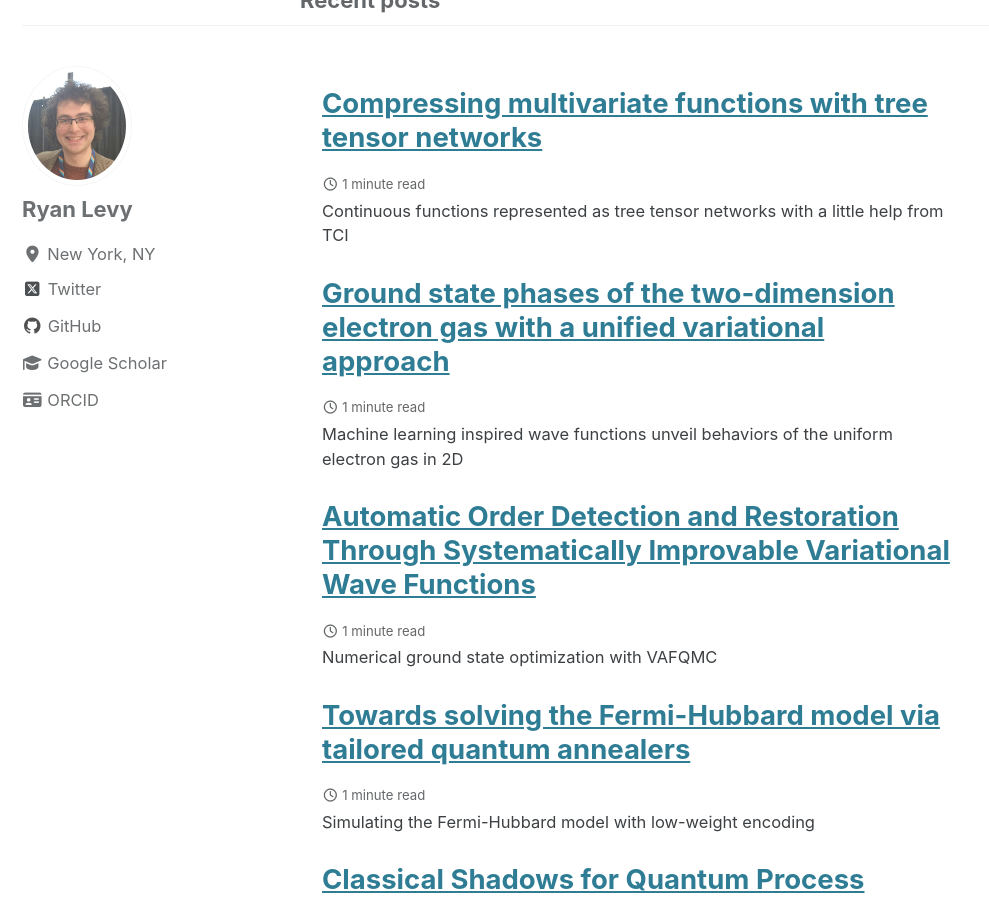
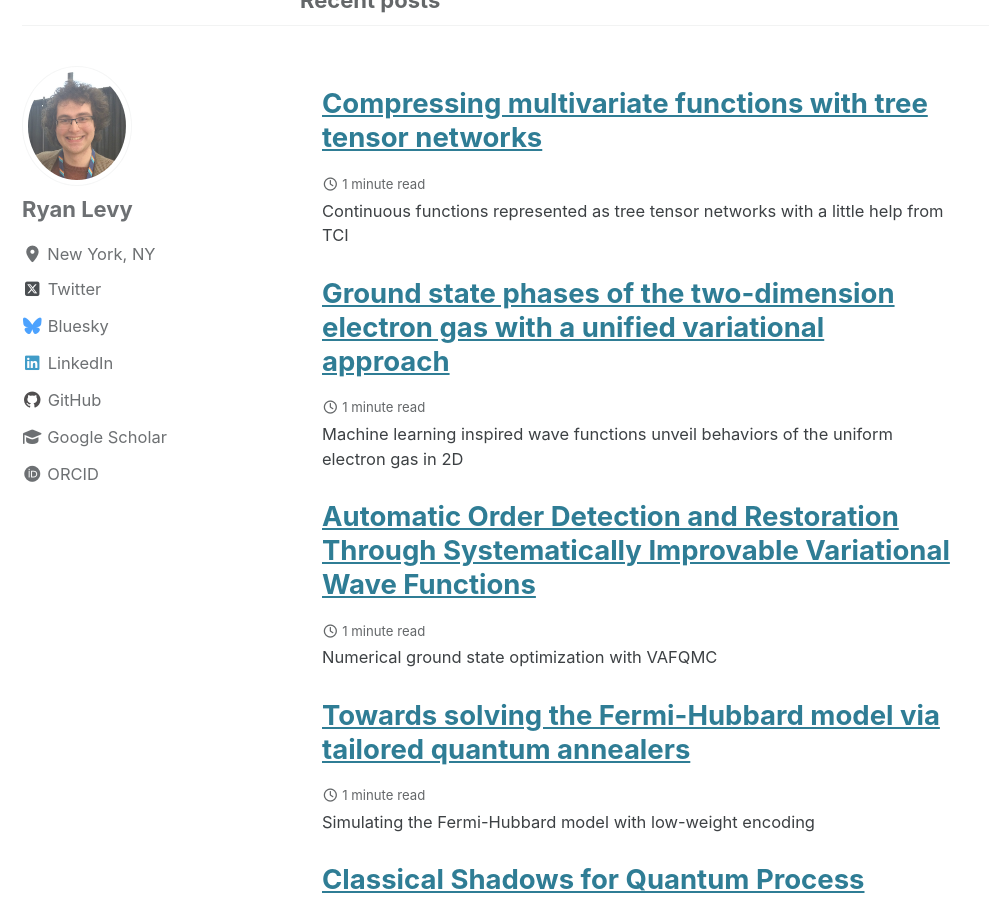
Before and after one commit to ryanlevy/ryanlevy.github.io, a Jekyll site: the page built from index.html, in a window 1280 px wide and 900 px high, scrolled down 528 px. Shown: the whole window, without its empty margins (0-989 px from the left). Built offline with Jekyll 4.4.1, drawn with Linux system fonts in a browser that asks for light colours; cached includes are drawn as plain includes; a script that is not in the unit is left out; the list of posts is cut into pages by our own code.

Commit message:
Update side icons

```diff
--- a/_config.yml
+++ b/_config.yml
@@ -122,7 +122,7 @@ author:
   keybase          :
   instagram        :
   lastfm           :
-  linkedin         : # "john-doe-12345678" (the last part of your profile url, e.g. https://www.linkedin.com/in/john-doe-12345678)
+  linkedin         : ryan-levy-84a22744 # "john-doe-12345678" (the last part of your profile url, e.g. https://www.linkedin.com/in/john-doe-12345678)
   pinterest        :
   soundcloud       :
   stackoverflow    : # "123456/username" (the last part of your profile url, e.g. https://stackoverflow.com/users/123456/username)
@@ -135,6 +135,7 @@ author:
   youtube          : # "https://youtube.com/c/MichaelRoseDesign"
   googlescholar    : https://scholar.google.com/citations?user=19Pq2ogAAAAJ&hl=en&oi=ao
   orcid            : https://orcid.org/0000-0003-4952-7156
+  bluesky          : "levyancy.bsky.social"
 
 
 # Reading Files
--- a/_includes/author-profile-custom-links.html
+++ b/_includes/author-profile-custom-links.html
@@ -5,3 +5,10 @@
     </a>
   </li>
 -->
+			<!-- modified from academic pages -->
+			{% if author.googlescholar %}
+				<li><a href="{{ author.googlescholar }}"><i class="fas fa-fw fa-graduation-cap"></i> Google Scholar</a></li>
+			{% endif %}
+			{% if author.orcid %}
+				<li><a href="{{ author.orcid }}"><i class="fab fa-orcid"></i> ORCID</a></li>
+			{% endif %}
--- a/_includes/author-profile.html
+++ b/_includes/author-profile.html
@@ -73,6 +73,14 @@
         </li>
       {% endif %}
 
+      {% if author.bluesky %}
+        <li>
+          <a href="https://bsky.app/profile/{{ author.bluesky }}" itemprop="sameAs" rel="nofollow noopener noreferrer me">
+            <i class="fab fa-fw fa-bluesky" aria-hidden="true"></i><span class="label">Bluesky</span>
+          </a>
+        </li>
+      {% endif %}
+
       {% if author.facebook %}
         <li>
           <a href="https://www.facebook.com/{{ author.facebook }}" itemprop="sameAs" rel="nofollow noopener noreferrer me">
@@ -135,14 +143,6 @@
             <i class="fab fa-fw fa-gitlab" aria-hidden="true"></i><span class="label">GitLab</span>
           </a>
         </li>
-      {% endif %}
-
-      <!-- modified from academic pages -->
-      {% if author.googlescholar %}
-      <li><a href="{{ author.googlescholar }}"><i class="fas fa-fw fa-graduation-cap"></i> Google Scholar</a></li>
-      {% endif %}
-      {% if author.orcid %}
-      <li><a href="{{ author.orcid }}"><i class="fas fa-fw fa-id-card"></i> ORCID</a></li>
       {% endif %}
 
       {% if author.stackoverflow %}
```
